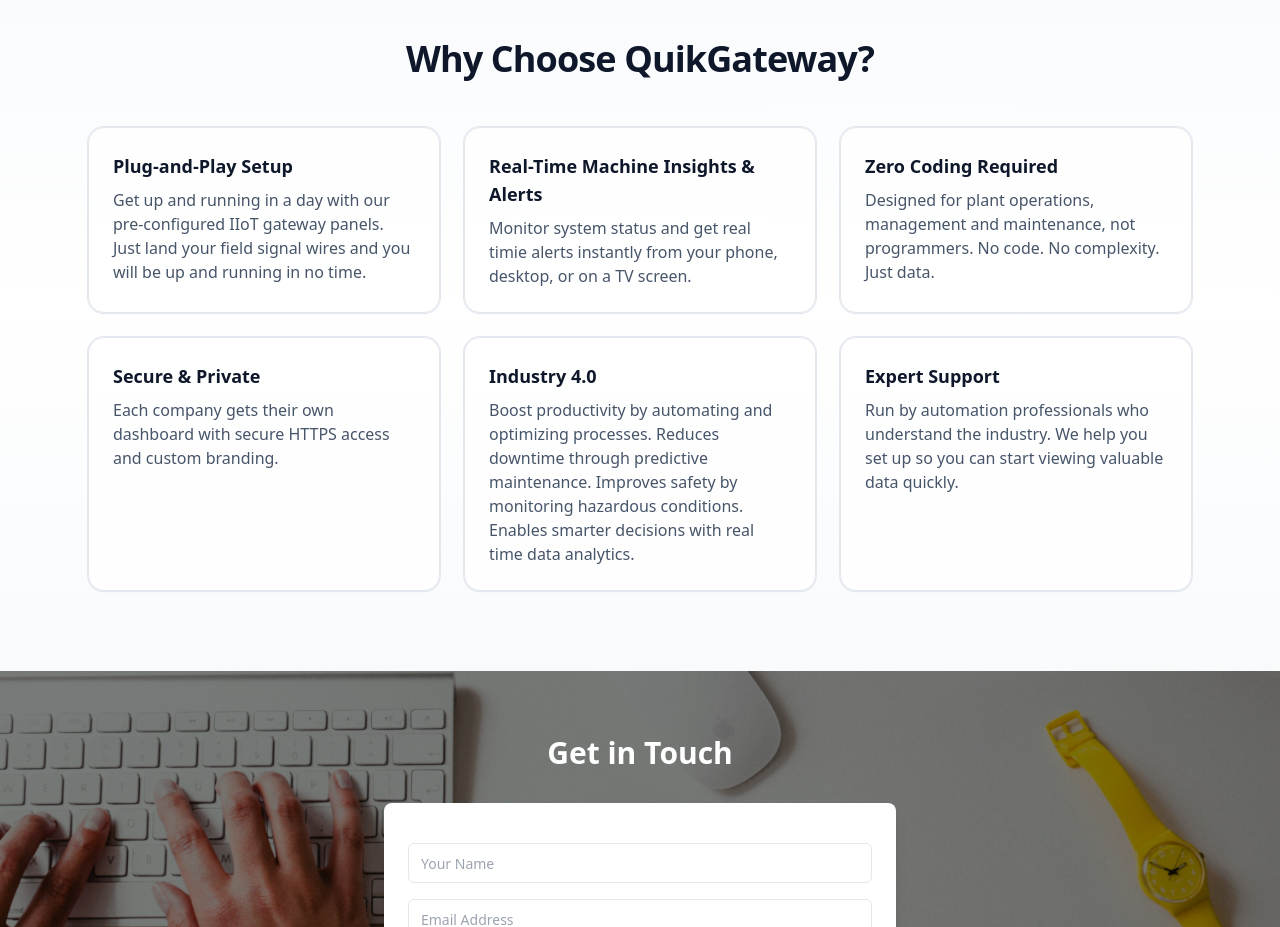
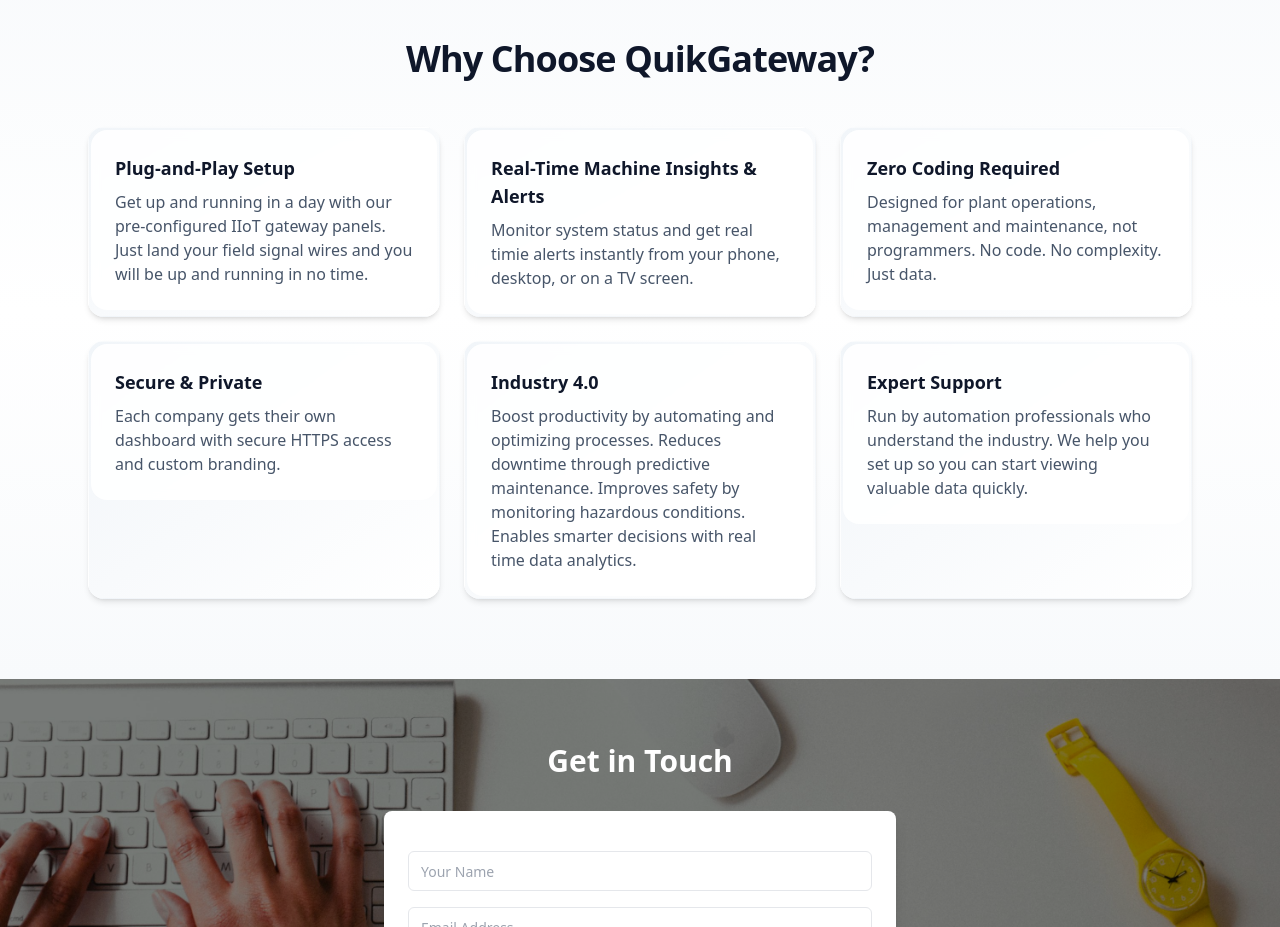
Before and after one commit to domcruz4/quikgateway-site, a Next.js app: page / in a window 1280 px wide. Shown: the part 1020-1947 px from the top of the page. Built offline with nearby package versions, Linux system fonts and the light colour scheme.

Commit message:
Update webpage content

```diff
--- a/src/app/page.tsx
+++ b/src/app/page.tsx
@@ -74,7 +74,7 @@
         </div>
       </section>
 
-      {/* Why Choose Us (modern layout, original text) */}
+      {/* Why Choose Us (modern layout, original text, glow cards) */}
       <section className="relative py-20">
         <div className="pointer-events-none absolute inset-0 bg-gradient-to-b from-slate-50 via-white to-slate-50" />
         <div className="relative mx-auto max-w-6xl px-6">
@@ -119,15 +119,15 @@
             ].map((item, i) => (
               <div
                 key={i}
-                className="group relative rounded-2xl border bg-white/80 p-6 shadow-sm ring-1 ring-slate-200
-                transition-all duration-300 ease-out hover:-translate-y-2 hover:shadow-xl hover:ring-slate-300"
+                className="group relative rounded-2xl border border-transparent bg-gradient-to-br from-slate-100 to-white p-[2px] shadow-md
+                transition-all duration-300 ease-out hover:-translate-y-2 hover:shadow-2xl hover:shadow-sky-200/60"
               >
-                <div
-                  className="absolute inset-0 rounded-2xl bg-gradient-to-tr from-sky-100/0 via-sky-100/0 to-sky-100/0 opacity-0
-                  transition-opacity duration-300 group-hover:opacity-100"
-                />
-                <h3 className="relative text-lg font-semibold text-slate-900">{item.title}</h3>
-                <p className="relative mt-2 text-slate-600">{item.text}</p>
+                <div className="rounded-2xl bg-white/90 p-6 backdrop-blur-sm">
+                  <h3 className="text-lg font-semibold text-slate-900">{item.title}</h3>
+                  <p className="mt-2 text-slate-600">{item.text}</p>
+                </div>
+                <div className="pointer-events-none absolute inset-0 rounded-2xl bg-gradient-to-tr from-sky-400/0 via-sky-400/0 to-sky-400/0 opacity-0
+                group-hover:opacity-100 blur-2xl transition-opacity duration-500" />
               </div>
             ))}
           </div>
```
